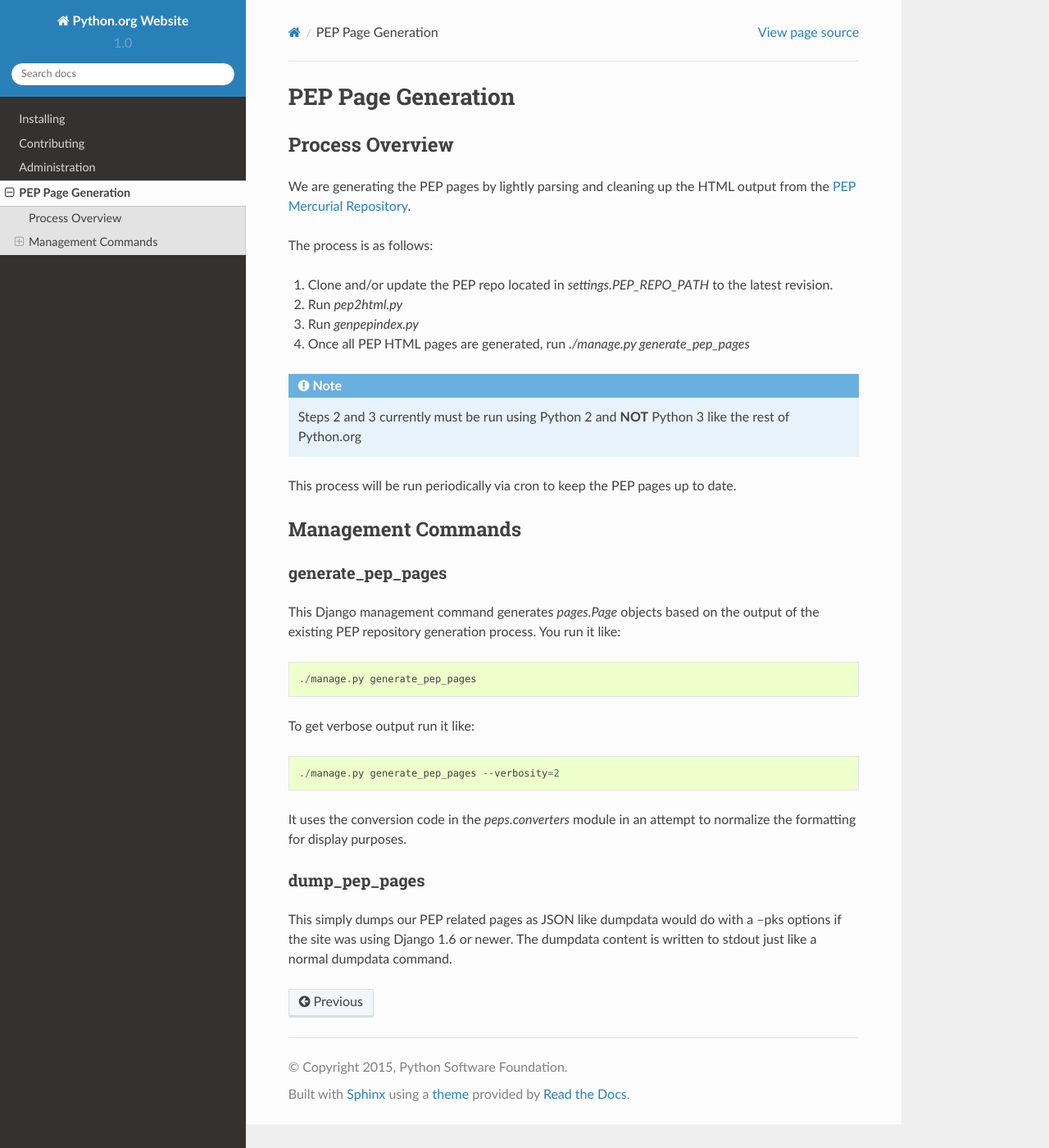
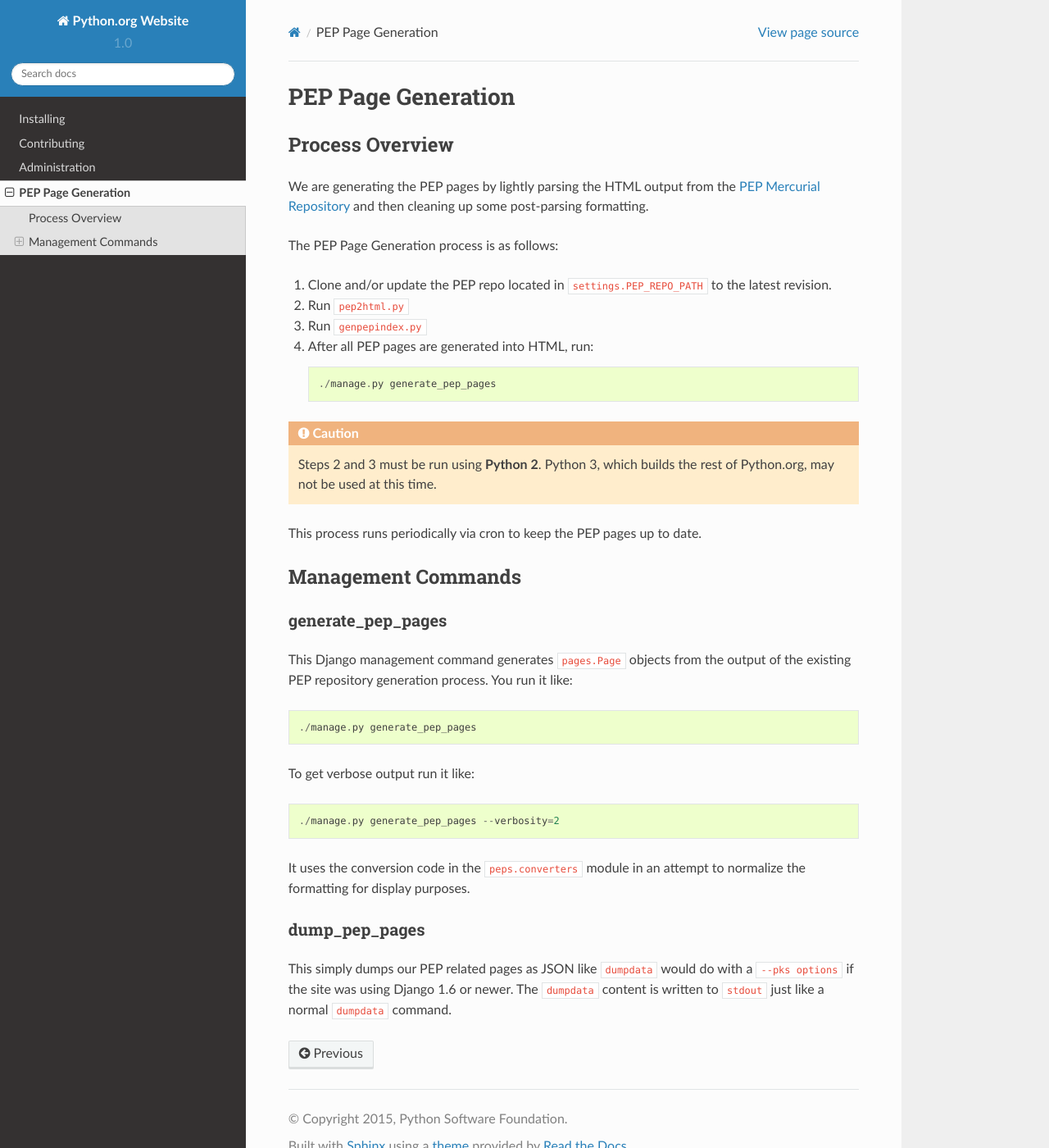
Before and after one commit to python/pythondotorg, a Sphinx documentation site: the page built from docs/source/pep_generation.rst, in a window 1280 px wide and 1400 px high. Shown: the whole window at 82% size. Built offline with Sphinx 7.4.7 and the Read the Docs theme 2.0.0, drawn with Linux system fonts in a browser that asks for light colours.

Commit message:
Edit doc on pep generation

```diff
--- a/docs/source/pep_generation.rst
+++ b/docs/source/pep_generation.rst
@@ -6,18 +6,25 @@
 Process Overview
 ----------------
 
-We are generating the PEP pages by lightly parsing and cleaning up the HTML output from the `PEP Mercurial Repository <http://hg.python.org/peps/>`_.
+We are generating the PEP pages by lightly parsing the HTML output from the
+`PEP Mercurial Repository <http://hg.python.org/peps/>`_ and then cleaning up
+some post-parsing formatting.
 
-The process is as follows:
+The PEP Page Generation process is as follows:
 
-1. Clone and/or update the PEP repo located in `settings.PEP_REPO_PATH` to the latest revision.
-2. Run `pep2html.py`
-3. Run `genpepindex.py`
-4. Once all PEP HTML pages are generated, run `./manage.py generate_pep_pages`
+1. Clone and/or update the PEP repo located in ``settings.PEP_REPO_PATH`` to
+   the latest revision.
+2. Run ``pep2html.py``
+3. Run ``genpepindex.py``
+4. After all PEP pages are generated into HTML, run::
 
-.. note:: Steps 2 and 3 currently must be run using Python 2 and **NOT** Python 3 like the rest of Python.org
+   ./manage.py generate_pep_pages
 
-This process will be run periodically via cron to keep the PEP pages up to date.
+.. caution:: Steps 2 and 3 must be run using **Python 2**.
+             Python 3, which builds the rest of Python.org, may not be used
+             at this time.
+
+This process runs periodically via cron to keep the PEP pages up to date.
 
 Management Commands
 -------------------
@@ -25,8 +32,8 @@
 generate_pep_pages
 ^^^^^^^^^^^^^^^^^^
 
-This Django management command generates `pages.Page` objects based on the output of the existing PEP repository
-generation process. You run it like::
+This Django management command generates ``pages.Page`` objects from the output
+of the existing PEP repository generation process. You run it like::
 
     ./manage.py generate_pep_pages
 
@@ -34,11 +41,13 @@
 
     ./manage.py generate_pep_pages --verbosity=2
 
-It uses the conversion code in the `peps.converters` module in an attempt to normalize the formatting for display
-purposes.
+It uses the conversion code in the ``peps.converters`` module in an attempt to
+normalize the formatting for display purposes.
 
 dump_pep_pages
 ^^^^^^^^^^^^^^
 
-This simply dumps our PEP related pages as JSON like dumpdata would do with a --pks options if the site was using
-Django 1.6 or newer. The dumpdata content is written to stdout just like a normal dumpdata command.
+This simply dumps our PEP related pages as JSON like ``dumpdata`` would do
+with a ``--pks options`` if the site was using Django 1.6 or newer. The
+``dumpdata`` content is written to ``stdout`` just like a normal ``dumpdata``
+command.
```
